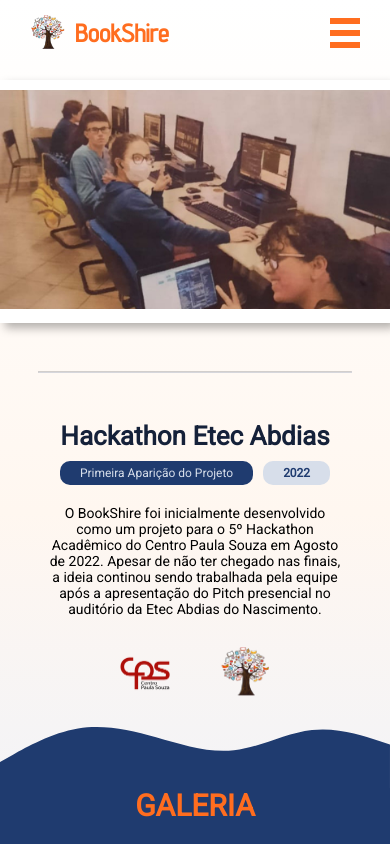
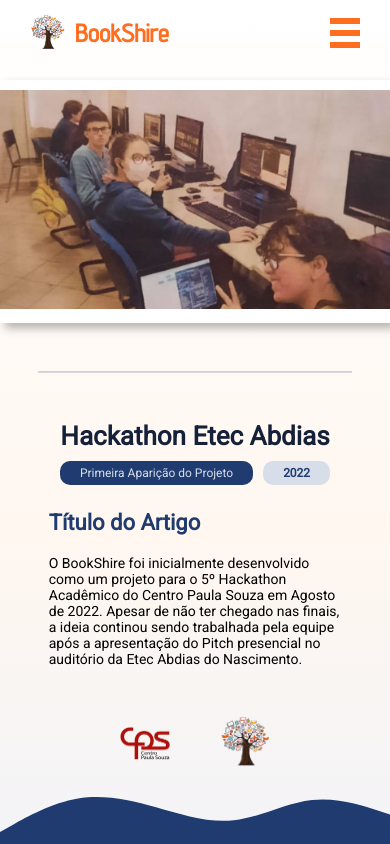
Before and after one commit to RayssaBuarque/BookShire-Website, an Angular app: page /projeto/1 in a window 390 px wide. Shown: the top 844 px of the page. Built offline with nearby package versions, Linux system fonts and the light colour scheme.

Commit message:
article adaptations

```diff
--- a/src/app/data/conquistas-data.ts
+++ b/src/app/data/conquistas-data.ts
@@ -1,7 +1,7 @@
 const exemplo = {
     "id": "0",
     "ano": "XXXX",
-    "titulo-rojeto":"desafio X",
+    "titulo-projeto":"desafio X",
     "relevancia":"finalista",
     "descricao-projeto":"descricao do projeto",
     "pic": {
@@ -35,7 +35,7 @@
     {
         "id": "1",
         "ano": "2022",
-        "titulo-rojeto":"Hackathon Etec Abdias",
+        "titulo-projeto":"Hackathon Etec Abdias",
         "relevancia":"Primeira Aparição do Projeto",
         "descricao-projeto":"O BookShire foi inicialmente desenvolvido como um projeto para o 5º Hackathon Acadêmico do Centro Paula Souza em Agosto de 2022. Apesar de não ter chegado nas finais, a ideia continou sendo trabalhada pela equipe após a apresentação do Pitch presencial no auditório da Etec Abdias do Nascimento.",
         "pic": {
@@ -64,7 +64,7 @@
     {
         "id": "2",
         "ano": "2022 - 2023",
-        "titulo-rojeto":"Desafio Liga Jovem",
+        "titulo-projeto":"Desafio Liga Jovem",
         "relevancia":"Semi Finalistas",
         "descricao-projeto":"Alguns meses após nossa participação no Hackathon, o BookShire recebeu uma repaginada e diversas melhorias ao ser inscrito na primeira edição do Desafio Liga Jovem no Brasil. O BookShire foi selecionado como semi-finalista do programa dentre os 600 projetos participantes e nossa equipe apresentou nosso pitch novamente, dessa vez na Faculdade Sebrae.",
         "pic": {
@@ -101,9 +101,10 @@
     {
         "id": "3",
         "ano": "2023",
-        "titulo-rojeto":"Technovation Girls",
-        "relevancia":"Projeto Finalista do Brasil",
-        "descricao-projeto":"O BookShire está atualmente colocado entre os 5 projetos de empreendedorismo de liderança feminina brasileiros semifinalistas da divisão Sênior da competição Technovation 2023.",
+        "titulo-projeto":"Technovation Girls",
+        "titulo-artigo":"TECHNOVATION GIRLS: Pela primeira vez, equipe da Etec Abdias passa para a Semifinal do projeto.",
+        "relevancia":"Semi Finalistas Mundiais",
+        "descricao-projeto":"Entre os meses de março e abril de 2023, a equipe participou do Technovation Girls, uma competição global de tecnologia e empreendedorismo feminino. A ideia do programa é que meninas de 8 a 18 anos criem, desenvolvam e coloquem no ar um aplicativo de celular ou um projeto utilizando inteligência artificial que tenha como foco a solução de problemas sociais encontrados em suas comunidades. ///NNN Elas passaram, durante as 12 semanas de duração, por uma jornada de reiteração do problema e adaptação da solução BookShire a fim da elaboração de um plano de negócios, desenvolvimento de mais um protótipo digital e da apresentação do pitch para a bancada internacional do programa. ///NNN O novo protótipo mobile do BookShire foi projetado na plataforma Thunkable com o objetivo de facilitar a transação de livros usados entre pessoas ou sebos por meio de trocas, doações ou vendas a preços acessíveis com um design mais intuitivo. ///NNN A ideia ficou entre as 5 equipes brasileiras classificadas na semifinal global do Technovation Girls, recebendo destaque por ser a primeira equipe da Etec Abdias do Nascimento a conseguir esse feito. ///NNN Além disso, as meninas da equipe Ds Girls tiveram a oportunidade de apresentar o pitch elaborado na competição presencialmente no Technovation Day 2023, um evento que ocorreu no dia 24 de junho de 2023 na Escola de Novas Tecnologias SCS em São Caetano do Sul - SP.",
         "pic": {
             "picAltText": "Duas garotas em cima de um palco de auditório, a logo do BookShire paira sobre um telão ao fundo.",
             "picUrl":"../../../assets/pages/conquistas/fotos/historia/pitch_TechnovationGirls2023.png"
--- a/src/app/pages/conquista-projeto/conquista-projeto.component-responsive.css
+++ b/src/app/pages/conquista-projeto/conquista-projeto.component-responsive.css
@@ -120,6 +120,13 @@
         font-size: 12px;
     }
 
+    .projeto__titulo-artigo{
+        width: 75%;
+        margin-top: 25px;
+    }
+
+    .projeto__titulo-artigo > h2{font-size: 22px;}
+
     .projeto__descricao{
         width: 75%;
         margin-top: 20px;
--- a/src/app/pages/conquista-projeto/conquista-projeto.component.css
+++ b/src/app/pages/conquista-projeto/conquista-projeto.component.css
@@ -56,13 +56,25 @@
     font-weight: bold;
 }
 
+.projeto__titulo-artigo{
+    width: 60%;
+    margin-top: 40px;
+}
+
+.projeto__titulo-artigo > h2{
+    font-size: 28px;
+    color: #1f3b6f;
+}
+
 .projeto__descricao{
-    width: 55%;
-    margin-top: 30px;
+    width: 60%;
+    margin-top: 25px;
 }
 
 .projeto__descricao > p{
-    text-align: center;
+    text-align: left;
+    font-size: 18px;
+    margin-bottom: 20px;
 }
 
 .projeto__empresas{
--- a/src/app/pages/conquista-projeto/conquista-projeto.component.html
+++ b/src/app/pages/conquista-projeto/conquista-projeto.component.html
@@ -16,8 +16,15 @@
         </div>
     </div>
 
+    <div class="projeto__titulo-artigo">
+        <h2>Título do Artigo</h2>
+    </div>
+
     <div class="projeto__descricao">
-        <p>{{descricaoProjeto}}</p>
+        <p *ngFor = "let paragrafo of descricaoProjeto">
+            {{paragrafo}}
+        </p>
+
     </div>
 
     <div class="projeto__empresas">
--- a/src/app/pages/conquista-projeto/conquista-projeto.component.ts
+++ b/src/app/pages/conquista-projeto/conquista-projeto.component.ts
@@ -17,7 +17,7 @@
   private Id:string | null = ''
 
   ano:string = '2023'
-  descricaoProjeto:string = "descricao do projeto"
+  descricaoProjeto:string[] = []
   tituloProjeto:string = "desafio X"
   relevancia:string = "finalista"
 
@@ -49,12 +49,13 @@
     const dados = projetoData.filter( (dev) => dev.id == id )[0];
 
     this.pic = dados.pic
-    this.tituloProjeto = dados['titulo-rojeto']
+    this.tituloProjeto = dados['titulo-projeto']
 
     this.relevancia = dados.relevancia
     this.ano = dados.ano
 
-    this.descricaoProjeto = dados['descricao-projeto']
+    this.descricaoProjeto = dados['descricao-projeto'].split('///NNN')
+
     this.empresas.push(...dados.empresas)
 
     this.links.push(...dados.links)
--- a/src/app/pages/home/card-conquista/card-conquista.component.ts
+++ b/src/app/pages/home/card-conquista/card-conquista.component.ts
@@ -31,7 +31,7 @@
     const dados = projetoData.filter( (dev) => dev.id == id )[0];
     console.log(dados)
 
-    this.tituloProjeto = dados['titulo-rojeto']
+    this.tituloProjeto = dados['titulo-projeto']
     this.relevancia = dados.relevancia;
 
     this.logoUrl = dados.empresas[0].logoUrl
```
